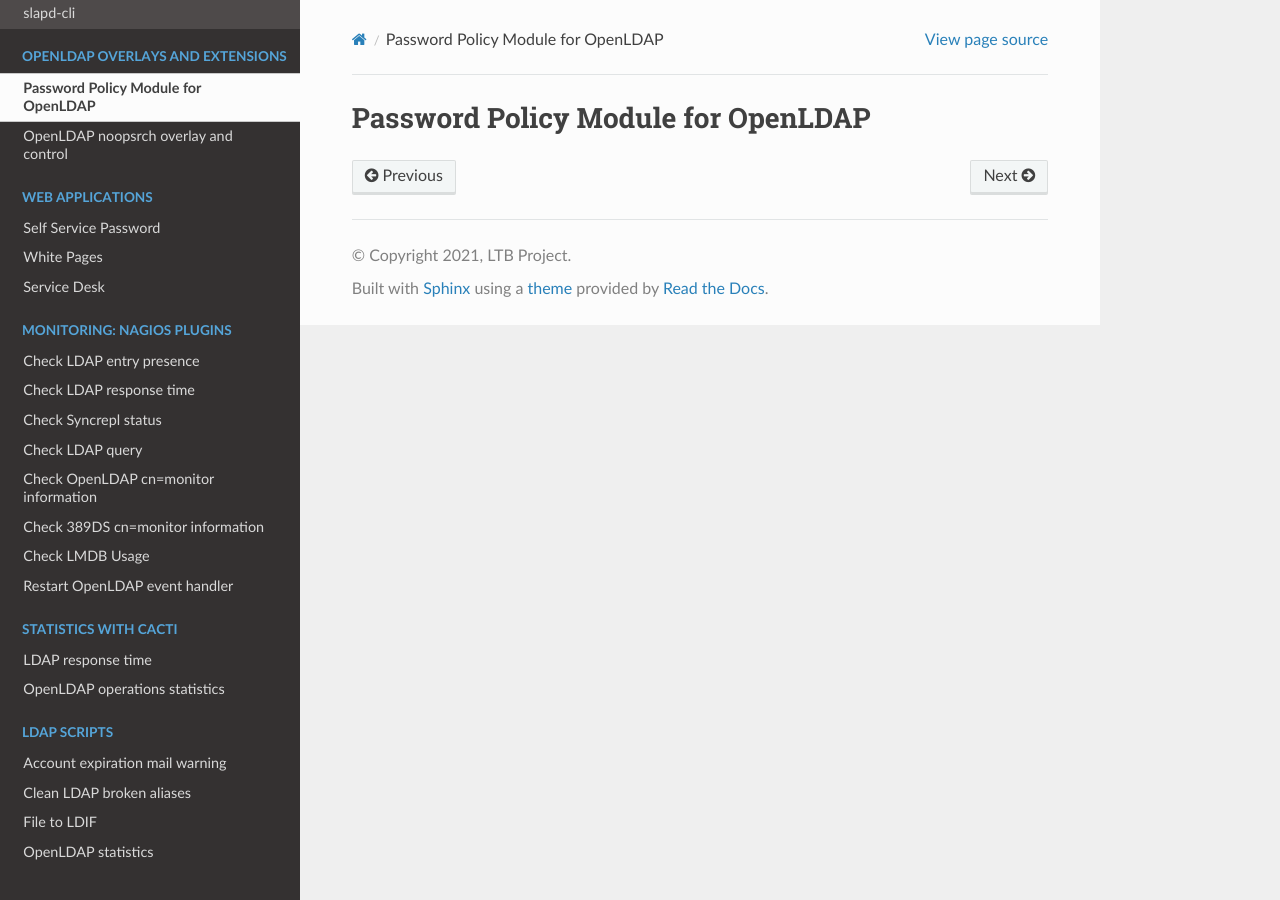
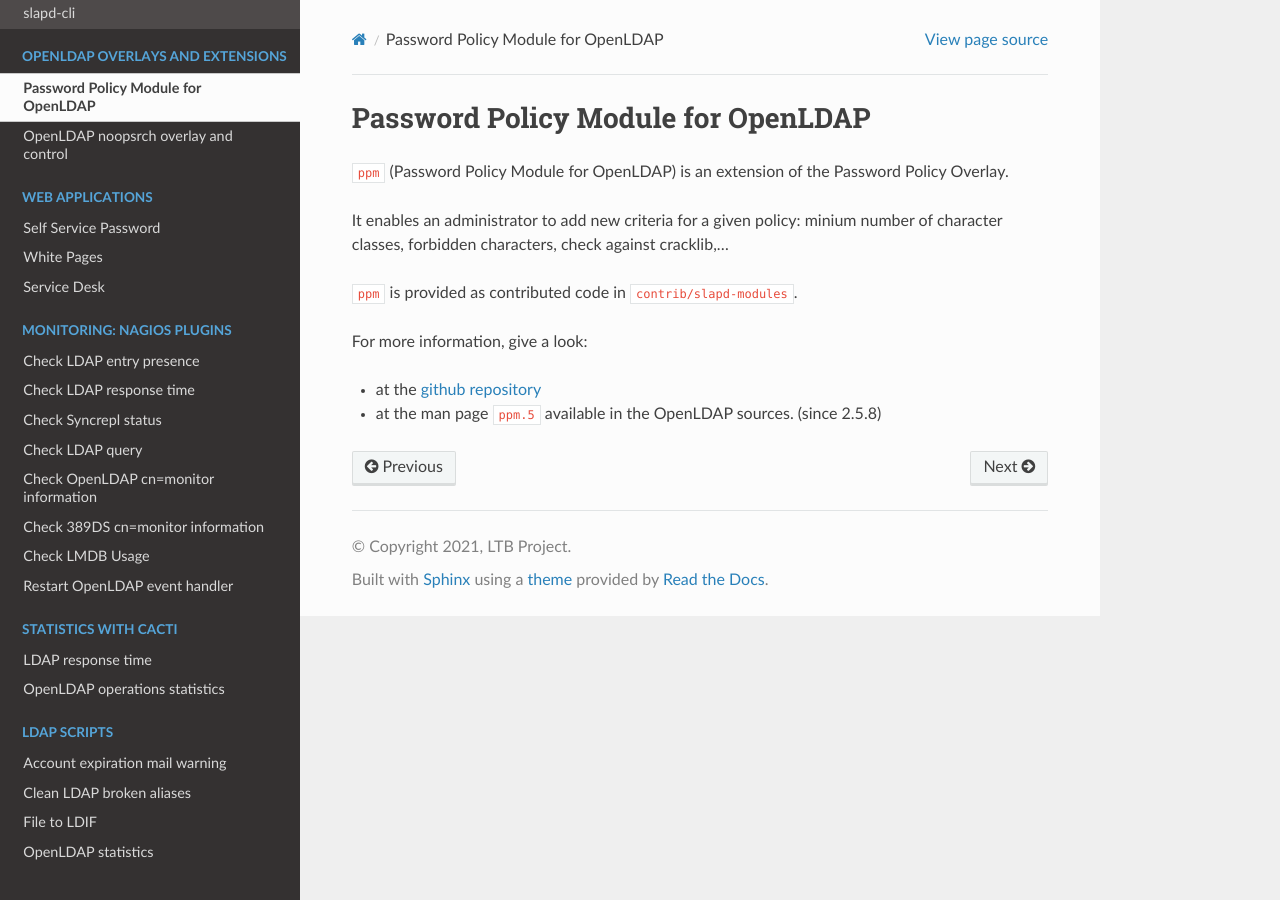
Before and after one commit to ltb-project/documentation, a Sphinx documentation site: the page built from source/openldap-ppm.rst, in a window 1280 px wide. Built offline with Sphinx 7.4.7 and the Read the Docs theme 2.0.0, drawn with Linux system fonts in a browser that asks for light colours.

Commit message:
fill ppm page

```diff
--- a/source/openldap-ppm.rst
+++ b/source/openldap-ppm.rst
@@ -1,3 +1,14 @@
 ***********************************
 Password Policy Module for OpenLDAP
 ***********************************
+
+``ppm`` (Password Policy Module for OpenLDAP) is an extension of the Password Policy Overlay.
+
+It enables an administrator to add new criteria for a given policy: minium number of character classes, forbidden characters, check against cracklib,...
+
+``ppm`` is provided as contributed code in ``contrib/slapd-modules``.
+
+For more information, give a look:
+
+* at the `github repository <https://github.com/ltb-project/ppm>`_
+* at the man page ``ppm.5`` available in the OpenLDAP sources. (since 2.5.8)
```
